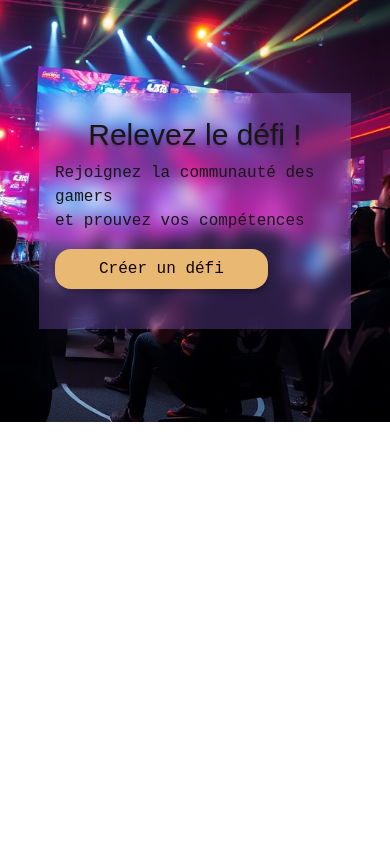
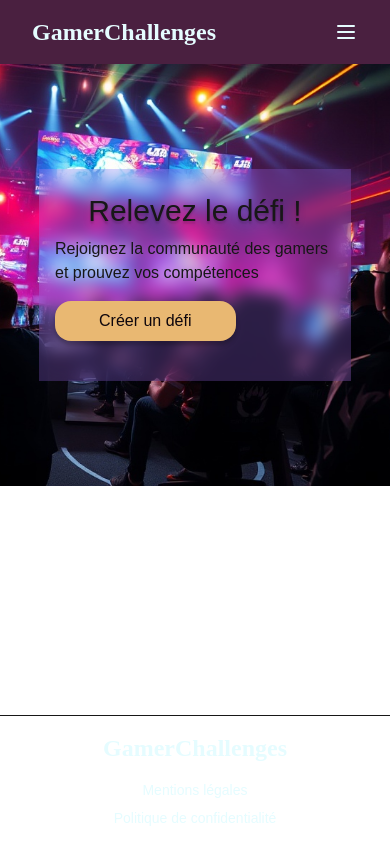
Before and after one commit to cedricrgt/questarena, a Next.js app in the folder frontend/: page / in a window 390 px wide. Built offline with nearby package versions, Linux system fonts and the light colour scheme.

Commit message:
Add the fonts and manage the header and footer responsiveness

```diff
--- a/frontend/src/app/components/footer/footer.tsx
+++ b/frontend/src/app/components/footer/footer.tsx
@@ -1,15 +1,23 @@
-'use client';
+"use client";
 
 const footer = () => {
   return (
     <footer className="mt-auto border-t border-primary-600 py-4 px-8">
-        <div className="flex justify-between items-center">
-          <div className="text-blanc font-bold">GamerChallenges</div>
-          <div className="flex space-x-4">
-            <a href="/mentions-legales" className="text-blanc hover:text-secondary text-sm">
+      <div className="flex flex-col md:flex-row justify-between items-center space-y-4 md:space-y-0">
+        <h1 className="text-blanc text-2xl font-bold font-logo">
+          GamerChallenges
+        </h1>
+        <div className="flex flex-col md:flex-row space-y-2 md:space-y-0 md:space-x-4 text-center">
+          <a
+            href="/mentions-legales"
+            className="text-blanc hover:text-secondary text-sm"
+          >
             Mentions légales
           </a>
-            <a href="/confidentialite" className="text-blanc hover:text-secondary text-sm">
+          <a
+            href="/confidentialite"
+            className="text-blanc hover:text-secondary text-sm"
+          >
             Politique de confidentialité
           </a>
         </div>
--- a/frontend/src/app/components/header/header.tsx
+++ b/frontend/src/app/components/header/header.tsx
@@ -1,24 +1,92 @@
-'use client';
+"use client";
 
-import Button from '../button/button';
-import Link from 'next/link';
+import Button from "../button/button";
+import Link from "next/link";
+import { useState } from "react";
 
 const Header = () => {
+  const [isMenuOpen, setIsMenuOpen] = useState(false);
+
   return (
-    <div className="bg-primary">
+    <div className="bg-primary relative">
       <header className="flex justify-between items-center px-8 py-4">
-        <div className="text-blanc text-xl font-bold">GamerChallenges</div>
+        <h1 className="text-blanc text-2xl font-bold font-logo">
+          GamerChallenges
+        </h1>
 
-        <nav className="flex space-x-6">
-          <Link href="/" className="text-blanc hover:text-secondary">Accueil</Link>
-          <Link href="/challenges" className="text-blanc hover:text-secondary">Challenges</Link>
-          <Link href="/leaderboard" className="text-blanc hover:text-secondary">Leaderboard</Link>
-          <Link href="/affronter" className="text-blanc hover:text-secondary">Affronter</Link>
+        {/* Burger Menu Button */}
+        <button
+          className="md:hidden text-blanc z-10"
+          onClick={() => setIsMenuOpen(!isMenuOpen)}
+        >
+          <svg
+            className="w-6 h-6"
+            fill="none"
+            stroke="currentColor"
+            viewBox="0 0 24 24"
+          >
+            {isMenuOpen ? (
+              <path
+                strokeLinecap="round"
+                strokeLinejoin="round"
+                strokeWidth={2}
+                d="M6 18L18 6M6 6l12 12"
+              />
+            ) : (
+              <path
+                strokeLinecap="round"
+                strokeLinejoin="round"
+                strokeWidth={2}
+                d="M4 6h16M4 12h16M4 18h16"
+              />
+            )}
+          </svg>
+        </button>
+
+        {/* Desktop Navigation */}
+        <nav className="hidden md:flex space-x-6">
+          <Link href="/" className="text-blanc hover:text-secondary">
+            Accueil
+          </Link>
+          <Link href="/challenges" className="text-blanc hover:text-secondary">
+            Challenges
+          </Link>
+          <Link href="/leaderboard" className="text-blanc hover:text-secondary">
+            Leaderboard
+          </Link>
+          <Link href="/affronter" className="text-blanc hover:text-secondary">
+            Affronter
+          </Link>
         </nav>
 
-        <div className="flex space-x-2">
-            <Button label="Connexion" href="/auth/signin" variant="cta"/>
-            <Button label="Inscription" href="/auth/signup" variant="white"/>
+        {/* Desktop Buttons */}
+        <div className="hidden md:flex space-x-2">
+          <Button label="Connexion" href="/auth/signin" variant="cta" />
+          <Button label="Inscription" href="/auth/signup" variant="white" />
+        </div>
+
+        {/* Mobile Menu */}
+        <div
+          className={`${
+            isMenuOpen ? "flex" : "hidden"
+          } md:hidden absolute top-full left-0 right-0 bg-primary flex-col items-center py-4 space-y-4 z-10 shadow-lg`}
+        >
+          <Link href="/" className="text-blanc hover:text-secondary">
+            Accueil
+          </Link>
+          <Link href="/challenges" className="text-blanc hover:text-secondary">
+            Challenges
+          </Link>
+          <Link href="/leaderboard" className="text-blanc hover:text-secondary">
+            Leaderboard
+          </Link>
+          <Link href="/affronter" className="text-blanc hover:text-secondary">
+            Affronter
+          </Link>
+          <div className="flex flex-col space-y-2">
+            <Button label="Connexion" href="/auth/signin" variant="cta" />
+            <Button label="Inscription" href="/auth/signup" variant="white" />
+          </div>
         </div>
       </header>
     </div>
--- a/frontend/src/app/components/hero/Hero.tsx
+++ b/frontend/src/app/components/hero/Hero.tsx
@@ -3,7 +3,7 @@ import Button from "../button/button";
 const Hero = () => {
   return (
     <section className="w-full h-[50vh] bg-[url(/hero/hero.webp)] bg-no-repeat bg-cover bg-center md:bg-left grid grid-cols-1 md:grid-cols-2 items-center justify-center relative">
-      <div className="span-col-1 items-center justify-center w-4/5 md:w-full max-w-[90rem] mx-auto px-4 relative z-10 bg-secondary/25 backdrop-blur-sm py-6 ">
+      <div className="span-col-1 items-center justify-center w-4/5 md:w-full max-w-[90rem] mx-auto px-4 relative z-5 bg-secondary/25 backdrop-blur-sm py-6 ">
         <h1 className="text-3xl text-center pb-2 text-shadow-lg">
           Relevez le défi !
         </h1>
--- a/frontend/src/app/globals.css
+++ b/frontend/src/app/globals.css
@@ -1,5 +1,5 @@
 @import "tailwindcss";
-@import url("https://fonts.googleapis.com/css2?family=Raleway:ital,wght@0,100..900;1,100..900&family=Roboto+Mono:ital,wght@0,100..700;1,100..700&display=swap");
+@import url("https://fonts.googleapis.com/css2?family=Pacifico&family=Raleway:ital,wght@0,100..900;1,100..900&family=Roboto+Mono:ital,wght@0,100..700;1,100..700&display=swap");
 
 :root {
   --background: #ffffff;
@@ -9,6 +9,9 @@
   --cta: #e9b872;
   --blanc: #e5fcff;
   --noir: #0e060c;
+  --font-logo: var(--font-logo, "Pacifico", cursive);
+  --font-primary: var(--font-primary);
+  --font-secondary: var(--font-secondary);
 }
 
 @theme inline {
@@ -21,6 +24,9 @@
   --color-cta: var(--cta);
   --color-blanc: var(--blanc);
   --color-noir: var(--noir);
+  --font-primary: "Raleway", sans-serif;
+  --font-secondary: "Roboto Mono", monospace;
+  --font-logo: "Pacifico", cursive;
 }
 
 @media (prefers-color-scheme: dark) {
@@ -36,16 +42,17 @@ body {
   font-family: Arial, Helvetica, sans-serif;
 }
 
-h1,
+h1:not(header h1, footer h1),
 h2,
 h3,
 h4,
 h5,
 h6 {
-  font-family: "Raleway", sans-serif;
+  font-family: var(--font-primary);
 }
+
 p,
 span,
 div {
-  font-family: "Roboto Mono", monospace;
+  font-family: var(--font-secondary);
 }
--- a/frontend/src/app/layout.tsx
+++ b/frontend/src/app/layout.tsx
@@ -12,7 +12,9 @@ export default function RootLayout({ children }: { children: ReactNode }) {
   return (
     <html lang="fr">
       <body className="min-h-screen flex flex-col">
+        <Header />
         <main className="">{children}</main>
+        <Footer />
       </body>
     </html>
   );
```
Lines whose indentation alone changed are shown as unchanged.
